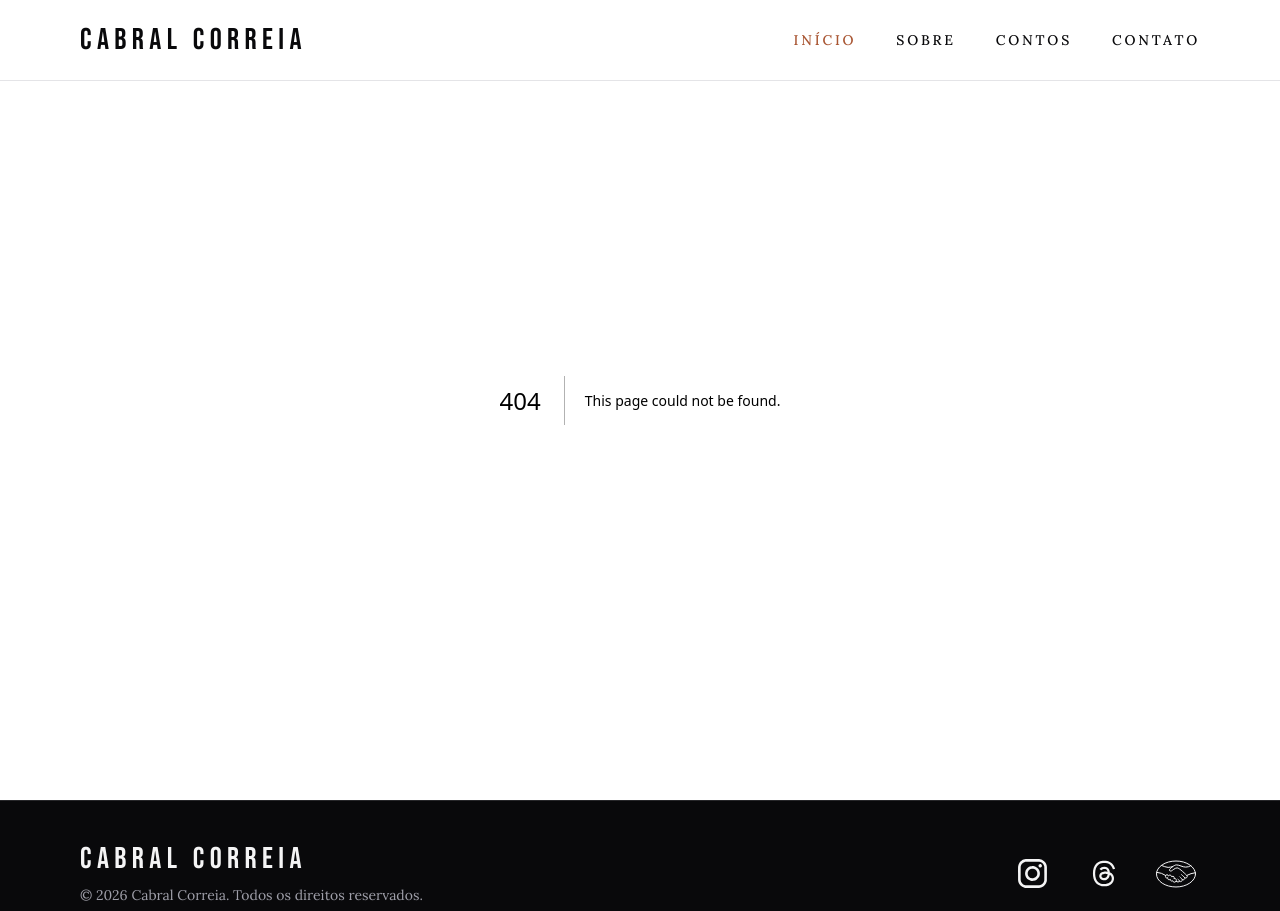
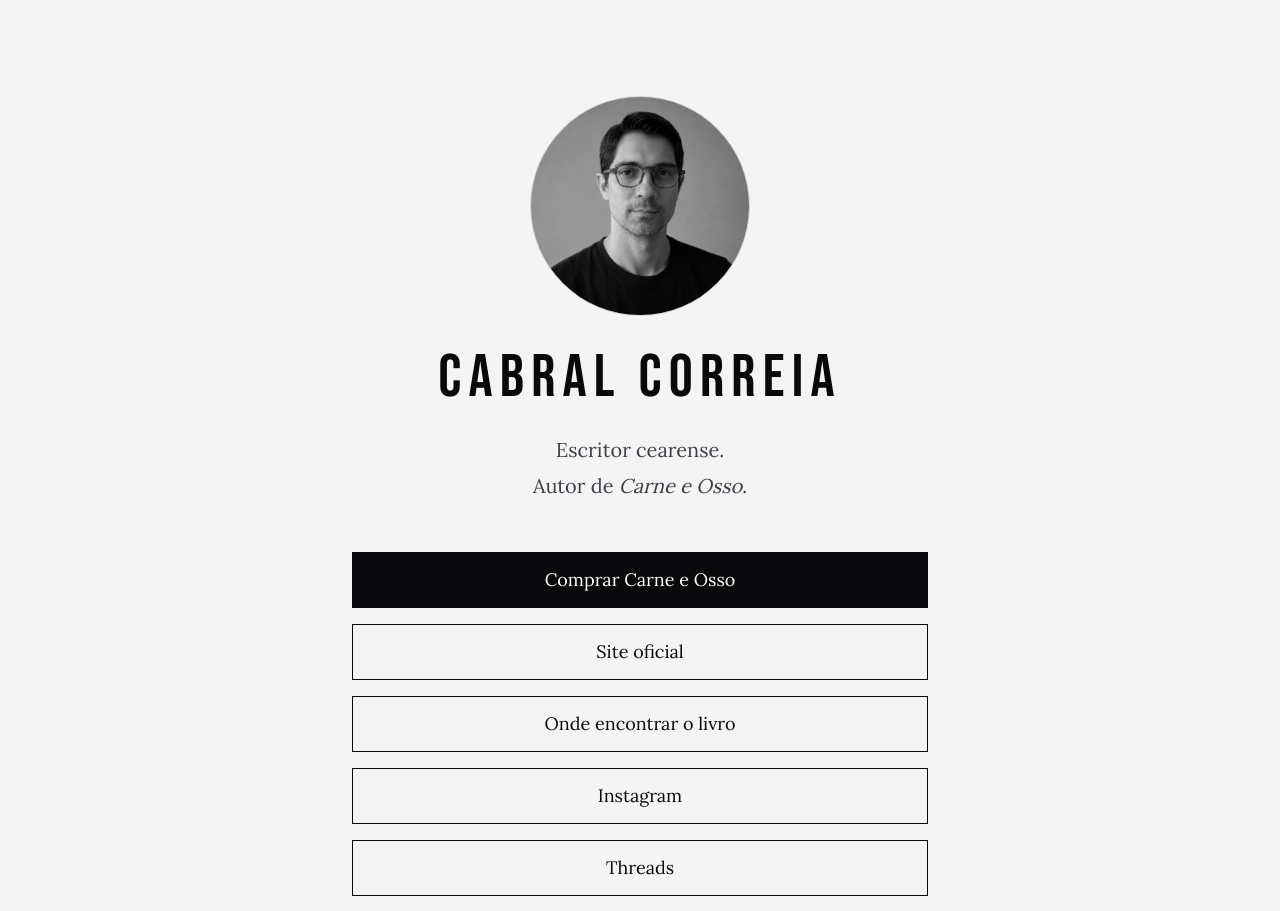
Before and after one commit to jenesisokorie/chiakomas, a Next.js app: page /onde-me-encontrar in a window 1280 px wide. Before the commit this address had no page. Shown: the top 911 px of the page. Built offline with nearby package versions, Linux system fonts and the light colour scheme.

Commit message:
✨ feat: create links page

```diff
--- /dev/null
+++ b/src/app/(site)/layout.tsx
@@ -0,0 +1,16 @@
+import { Footer } from '@/components/layout/Footer'
+import { Header } from '@/components/layout/Header'
+
+export default function SiteLayout({
+  children,
+}: Readonly<{
+  children: React.ReactNode
+}>) {
+  return (
+    <div className="flex min-h-screen flex-col">
+      <Header />
+      {children}
+      <Footer />
+    </div>
+  )
+}
--- a/src/app/layout.tsx
+++ b/src/app/layout.tsx
@@ -1,5 +1,3 @@
-import { Header } from '@/components/layout/Header'
-import { Footer } from '@/components/layout/Footer'
 import type { Metadata } from 'next'
 import { Bebas_Neue, Lora } from 'next/font/google'
 import './globals.css'
@@ -16,8 +14,11 @@ const lora = Lora({
 })
 
 export const metadata: Metadata = {
-  metadataBase: new URL('http://localhost:3000'),
-  title: 'Cabral Correia — Escritor',
+  metadataBase: new URL('https://www.cabralcorreia.com.br'),
+  title: {
+    default: 'Cabral Correia — Escritor',
+    template: '%s | Cabral Correia',
+  },
   description:
     'Escritor brasileiro de contos realistas. Conheça Carne e Osso, coletânea sobre violência, amor, desigualdade e os absurdos do cotidiano.',
   openGraph: {
@@ -55,11 +56,7 @@ export default function RootLayout({
       lang="pt-BR"
       className={`${bebasNeue.variable} ${lora.variable} h-full antialiased`}
     >
-      <body className="flex min-h-full flex-col">
-        <Header />
-        {children}
-        <Footer />
-      </body>
+      <body className="min-h-full">{children}</body>
     </html>
   )
 }
--- /dev/null
+++ b/src/app/onde-me-encontrar/page.tsx
@@ -0,0 +1,113 @@
+import type { Metadata } from 'next'
+import Image from 'next/image'
+import Link from 'next/link'
+
+const purchaseUrl =
+  'https://produto.mercadolivre.com.br/MLB-4687862395-carne-e-osso-cabral-correia-coletnea-de-contos-contemporneos-literatura-brasileira-livro-novo-1a-edico-_JM'
+
+export const metadata: Metadata = {
+  title: 'Onde me encontrar',
+  description:
+    'Links oficiais de Cabral Correia: site, Instagram, Threads, contato e onde comprar Carne e Osso.',
+  openGraph: {
+    title: 'Onde me encontrar — Cabral Correia',
+    description:
+      'Links oficiais de Cabral Correia: site, Instagram, Threads, contato e onde comprar Carne e Osso.',
+    images: [
+      {
+        url: '/images/cabral-correia-pb.jpeg',
+        width: 1200,
+        height: 630,
+        alt: 'Cabral Correia',
+      },
+    ],
+    locale: 'pt_BR',
+    type: 'website',
+  },
+  twitter: {
+    card: 'summary_large_image',
+    title: 'Onde me encontrar — Cabral Correia',
+    description:
+      'Links oficiais de Cabral Correia: site, Instagram, Threads, contato e onde comprar Carne e Osso.',
+    images: ['/images/cabral-correia-pb.jpeg'],
+  },
+}
+
+export default function OndeMeEncontrarPage(): React.JSX.Element {
+  return (
+    <main className="flex min-h-screen items-center justify-center bg-zinc-100 px-6 py-24">
+      <div className="w-full max-w-xl text-center">
+        <Image
+          src="/images/cabral-correia-pb.jpeg"
+          alt="Cabral Correia"
+          width={220}
+          height={220}
+          priority
+          className="mx-auto rounded-full border border-zinc-300 object-cover"
+        />
+
+        <h1 className="mt-8 font-heading text-6xl tracking-[0.12em] text-zinc-950">
+          CABRAL CORREIA
+        </h1>
+
+        <p className="mt-6 font-body text-xl leading-9 text-zinc-700">
+          Escritor cearense.
+          <br />
+          Autor de <em>Carne e Osso</em>.
+        </p>
+
+        <div className="mt-12 flex flex-col gap-4">
+          <a
+            href={purchaseUrl}
+            target="_blank"
+            rel="noopener noreferrer"
+            className="flex h-14 items-center justify-center border border-zinc-950 bg-zinc-950 px-6 font-body text-lg text-white transition-colors hover:border-[#A95633] hover:bg-[#A95633]"
+          >
+            Comprar Carne e Osso
+          </a>
+
+          <a
+            href="https://www.cabralcorreia.com.br"
+            target="_blank"
+            rel="noopener noreferrer"
+            className="flex h-14 items-center justify-center border border-zinc-950 px-6 font-body text-lg text-zinc-950 transition-colors hover:border-[#A95633] hover:text-[#A95633]"
+          >
+            Site oficial
+          </a>
+
+          <Link
+            href="/livro"
+            className="flex h-14 items-center justify-center border border-zinc-950 px-6 font-body text-lg text-zinc-950 transition-colors hover:border-[#A95633] hover:text-[#A95633]"
+          >
+            Onde encontrar o livro
+          </Link>
+
+          <a
+            href="https://instagram.com/cabralcorreia"
+            target="_blank"
+            rel="noopener noreferrer"
+            className="flex h-14 items-center justify-center border border-zinc-950 px-6 font-body text-lg text-zinc-950 transition-colors hover:border-[#A95633] hover:text-[#A95633]"
+          >
+            Instagram
+          </a>
+
+          <a
+            href="https://www.threads.com/@cabralcorreia"
+            target="_blank"
+            rel="noopener noreferrer"
+            className="flex h-14 items-center justify-center border border-zinc-950 px-6 font-body text-lg text-zinc-950 transition-colors hover:border-[#A95633] hover:text-[#A95633]"
+          >
+            Threads
+          </a>
+
+          <Link
+            href="/#contato"
+            className="flex h-14 items-center justify-center border border-zinc-950 px-6 font-body text-lg text-zinc-950 transition-colors hover:border-[#A95633] hover:text-[#A95633]"
+          >
+            Contato
+          </Link>
+        </div>
+      </div>
+    </main>
+  )
+}
--- a/src/components/sections/About.tsx
+++ b/src/components/sections/About.tsx
@@ -4,46 +4,55 @@ import Link from 'next/link'
 
 export function About(): React.JSX.Element {
   return (
-    <section id="sobre" className="bg-zinc-100 py-24 text-zinc-950">
+    <section
+      id="sobre"
+      className="scroll-mt-20 bg-zinc-100 py-32 text-zinc-950"
+    >
       <Container>
-        <div className="grid grid-cols-1 items-stretch lg:grid-cols-2">
-          <div className="relative min-h-[420px] overflow-hidden lg:min-h-[620px]">
+        <div className="grid grid-cols-1 items-stretch gap-14 lg:grid-cols-[56%_44%] lg:gap-16">
+          <div className="relative min-h-[440px] overflow-hidden shadow-[0_30px_80px_rgba(0,0,0,0.18)] lg:min-h-[640px]">
             <Image
               src="/images/cabral-correia.jpeg"
               alt="Cabral Correia, autor de Carne e Osso"
               fill
-              sizes="(max-width: 1024px) 100vw, 50vw"
-              className="object-cover grayscale"
+              sizes="(max-width: 1024px) 100vw, 56vw"
+              className="object-cover grayscale contrast-110"
             />
           </div>
 
-          <div className="flex flex-col justify-center bg-zinc-100 px-0 py-12 lg:px-20 lg:py-20">
+          <div className="flex flex-col justify-center">
             <p className="mb-5 font-body text-sm font-semibold uppercase tracking-[0.3em] text-[#A95633]">
               Sobre o autor
             </p>
 
-            <div className="mt-8 space-y-6 font-body text-lg leading-8 text-zinc-700">
+            <h2 className="font-heading text-5xl leading-none tracking-[0.04em] text-zinc-950 sm:text-6xl">
+              CABRAL CORREIA
+            </h2>
+
+            <div className="mt-8 space-y-6 font-body text-lg leading-8 text-zinc-800">
               <p>
-                Cabral Correia é escritor brasileiro e autor de{' '}
+                Nascido em Fortaleza, Ceará, é autor de{' '}
                 <Link
                   href="/livro"
                   className="text-zinc-950 underline decoration-[#A95633] underline-offset-4 transition-colors hover:text-[#A95633]"
                 >
                   Carne e Osso
                 </Link>
-                , seu livro de estreia.
+                , coletânea de contos ambientada em uma Fortaleza ficcional e em
+                cidades inspiradas no interior cearense.
               </p>
 
               <p>
-                Ao longo de 22 anos, reuniu histórias que deram origem à
-                coletânea, construída a partir de personagens comuns, conflitos
-                humanos e retratos de uma realidade muitas vezes dura e
-                contraditória.
+                Escreve histórias sobre personagens comuns, conflitos humanos e
+                dilemas cotidianos, com olhar voltado para os absurdos da
+                existência e para as contradições de uma realidade muitas vezes
+                dura.
               </p>
 
               <p>
-                Seus contos já foram publicados em edições do Prêmio Estadual
-                Ideal Clube de Literatura e em revistas literárias.
+                Ao longo de 22 anos, reuniu os contos que deram origem à
+                coletânea. Seus textos já foram publicados em edições do Prêmio
+                Estadual Ideal Clube de Literatura e em revistas literárias.
               </p>
             </div>
           </div>
--- a/src/components/sections/Stories.tsx
+++ b/src/components/sections/Stories.tsx
@@ -5,9 +5,9 @@ import Link from 'next/link'
 
 export function Stories(): React.JSX.Element {
   return (
-    <section id="contos" className="scroll-mt-20 bg-white py-24 text-zinc-950">
+    <section id="contos" className="scroll-mt-20 bg-white py-32 text-zinc-950">
       <Container>
-        <div className="mb-14 flex flex-col items-center text-center">
+        <div className="mb-16 flex flex-col items-center text-center">
           <p className="mb-5 font-body text-sm font-semibold uppercase tracking-[0.3em] text-[#A95633]">
             Contos selecionados
           </p>
```
Also changed, not shown: public/images/cabral-correia-pb.jpeg (added), src/app/(site)/contos/[slug]/page.tsx (renamed from src/app/contos/[slug]/page.tsx), src/app/(site)/page.tsx (renamed from src/app/page.tsx).
